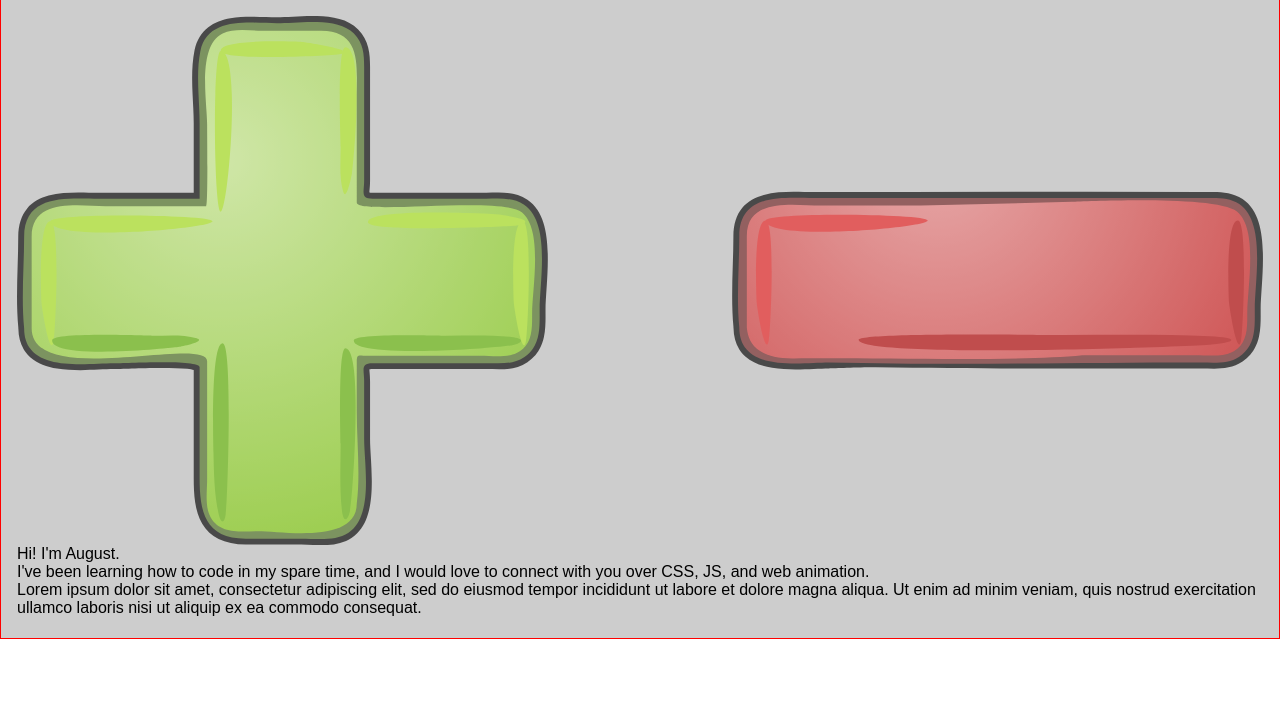
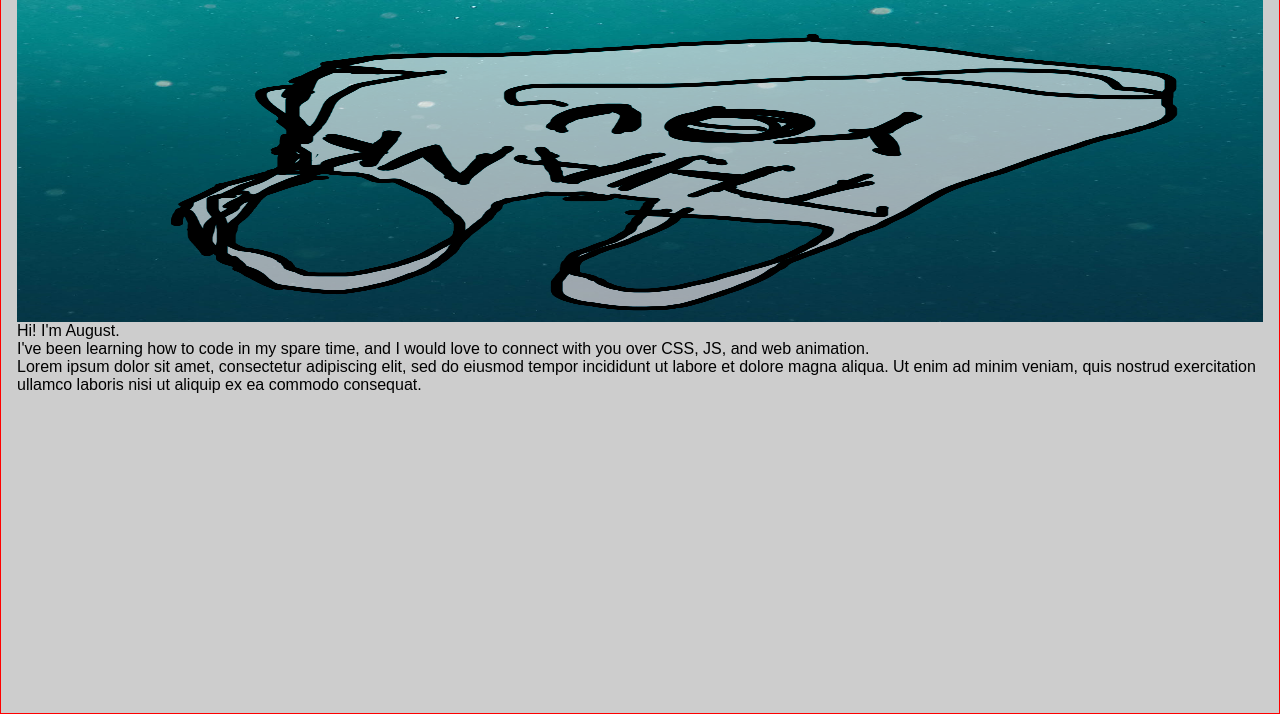
Before and after one commit to aughostcodes/res_port, a plain HTML site: page index.html in a window 1280 px wide. Shown: the part 161-875 px from the top of the page. Before the commit the page ends 800 px from the top, so only its background shows below. Drawn offline with Linux system fonts and the light colour scheme; a web font is replaced by a local one.

Commit message:
Silly images

```diff
--- a/index.html
+++ b/index.html
@@ -18,7 +18,7 @@
             </header>
         </div>
         <section class="about-me">
-            <svg class="plus-minus" version="1.1" viewBox="0 0 316.42 134.39" xmlns="http://www.w3.org/2000/svg"
+            <!-- <svg class="plus-minus" version="1.1" viewBox="0 0 316.42 134.39" xmlns="http://www.w3.org/2000/svg"
                 xmlns:cc="http://creativecommons.org/ns#" xmlns:dc="http://purl.org/dc/elements/1.1/"
                 xmlns:rdf="http://www.w3.org/1999/02/22-rdf-syntax-ns#">
                 <defs>
@@ -119,7 +119,8 @@
                         </cc:License>
                     </rdf:RDF>
                 </metadata>
-            </svg>
+            </svg> -->
+            <img src="images/thankyou_thumb.png" alt="trash bag" />
             <p>Hi! I'm August.</p>
             <p>I've been learning how to code in my spare time, and I would love to connect with you over CSS, JS, and
                 web animation.</p>
--- a/styles/style.scss
+++ b/styles/style.scss
@@ -77,7 +77,8 @@ header {
     padding: 1rem 1rem 0 1rem;
 }
 
-.plus-minus {
-    opacity: 64%;
+img {
+    opacity:100%;
     min-width: 75%;
+    max-height: 50%;
 }
```
Also changed, not shown: images/plus-minus.svg (renamed from plus-minus.svg), images/thankyou_thumb.png (added), styles/style.css, 1 other file.
